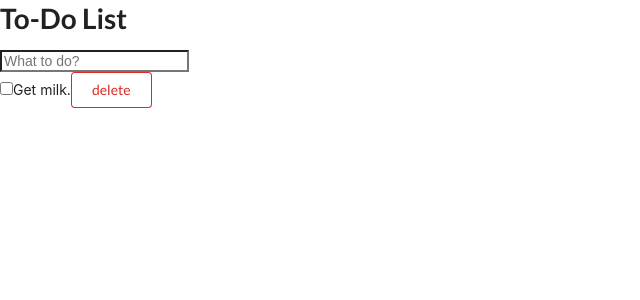
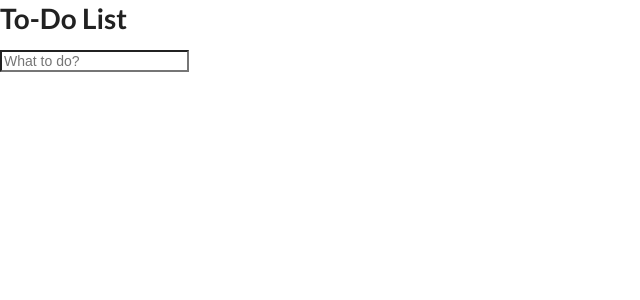
Before and after one commit to rhjshi/todo-list, a React (Create React App) app: page / in a window 1280 px wide. Shown: the top 300 px of the page, without its empty margins (0-640 px from the left). Built offline with nearby package versions, Linux system fonts and the light colour scheme.

Commit message:
added local storage functionality

```diff
--- a/src/components/TodoModel.js
+++ b/src/components/TodoModel.js
@@ -1,18 +1,28 @@
 import { React, useState } from "react";
 import TodoView from "./TodoView";
 
+const TODO_KEY = 'todos';
 
-const initialTodoState = [
-  {
-    id: Date.now(),
-    description: "Get milk.",
-    completed: false
-  },
-];
+const updateToLocalStorage = todos => {
+  localStorage.setItem(TODO_KEY, JSON.stringify(todos));
+}
+
+const getFromLocalStorage = () => {
+  const todoStr = localStorage.getItem(TODO_KEY);
+  if (!todoStr) return [];
+
+  return JSON.parse(todoStr);
+}
 
 // copy of model for view
 const TodoModel = props => {
-  const [todos, updateTodos] = useState(initialTodoState);
+  const [todos, updateTodos] = useState(getFromLocalStorage());
+
+  const updateModel = todos => {
+    updateToLocalStorage(todos);
+    updateTodos(todos);
+  };
+
   const addTodo = desc => {
     const item = {
       id: Date.now(),
@@ -20,18 +30,20 @@ const TodoModel = props => {
       completed: false
     };
     const newTodos = [...todos, item];
-    updateTodos(newTodos);
-  }
+    updateModel(newTodos);
+  };
+
   const setCompleteTodo = (id, completed) => {
     todos.forEach(item => {
       if (item.id !== id) return;
       item.completed = completed;
     });
-    updateTodos([...todos]);
-  }
+    updateModel([...todos]);
+  };
+
   const deleteTodo = id => {
-    updateTodos(todos.filter(item => item.id !== id));
-  }
+    updateModel(todos.filter(item => item.id !== id));
+  };
 
   return (
     <TodoView
```
